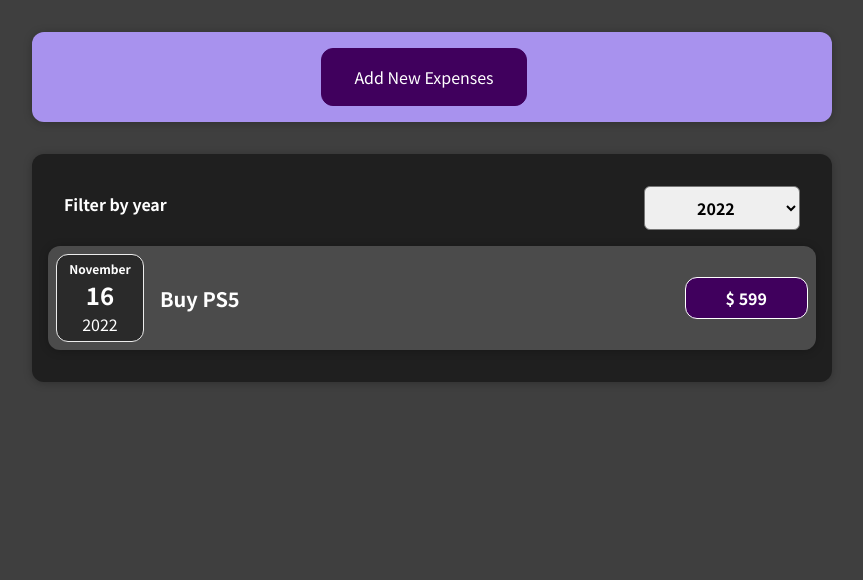
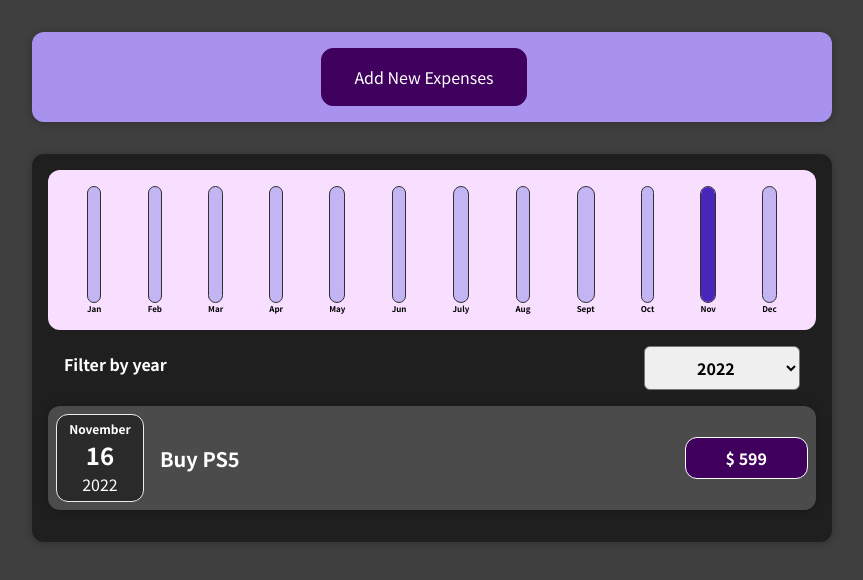
Before and after one commit to rayhanatmadja/react-expense-tracker, a React (Create React App) app: page / in a window 1280 px wide. Shown: the top 580 px of the page, without its empty margins (208-1071 px from the left). Built offline with nearby package versions, Linux system fonts and the light colour scheme.

Commit message:
adding chart and percentage

```diff
--- /dev/null
+++ b/src/components/Chart/Chart.css
@@ -0,0 +1,9 @@
+.chart {
+  padding: 1rem;
+  border-radius: 12px;
+  background-color: #f8dfff;
+  text-align: center;
+  display: flex;
+  justify-content: space-around;
+  height: 10rem;
+}
--- /dev/null
+++ b/src/components/Chart/Chart.js
@@ -0,0 +1,24 @@
+import React from "react";
+import ChartBar from "./ChartBar";
+import "./Chart.css";
+
+const Chart = ({ dataPoints }) => {
+  const dataPointsTotalValues = dataPoints.map(dataPoint => dataPoint.value);
+  const maxTotalValue = Math.max(...dataPointsTotalValues);
+
+  return (
+    <div className="chart">
+      {dataPoints.map(dataPoint => (
+        <ChartBar
+          key={dataPoint.id}
+          value={dataPoint.value}
+          maxValue={maxTotalValue}
+          dataLabel={dataPoint.label}
+          max={null}
+        />
+      ))}
+    </div>
+  );
+};
+
+export default Chart;
--- /dev/null
+++ b/src/components/Chart/ChartBar.css
@@ -0,0 +1,30 @@
+.chart-bar {
+  height: 100%;
+  display: flex;
+  flex-direction: column;
+  align-items: center;
+}
+
+.chart-bar__inner {
+  height: 100%;
+  width: 100%;
+  border: 1px solid #313131;
+  border-radius: 12px;
+  background-color: #c3b4f3;
+  overflow: hidden;
+  display: flex;
+  flex-direction: column;
+  justify-content: flex-end;
+}
+
+.chart-bar__fill {
+  background-color: #4826b9;
+  width: 100%;
+  transition: all 0.3s ease-out;
+}
+
+.chart-bar__label {
+  font-weight: bold;
+  font-size: 0.5rem;
+  text-align: center;
+}
--- /dev/null
+++ b/src/components/Chart/ChartBar.js
@@ -0,0 +1,24 @@
+import React from "react";
+import "./ChartBar.css";
+
+const ChartBar = ({ value, maxValue, dataLabel, max }) => {
+  let dataFillHeight = "0%";
+
+  if (maxValue > 0) {
+    dataFillHeight = Math.round((value / maxValue) * 100) + "%";
+  }
+
+  return (
+    <div className="chart-bar">
+      <div className="chart-bar__inner ">
+        <div
+          className="chart-bar__fill"
+          style={{ height: dataFillHeight }}
+        ></div>
+      </div>
+      <div className="chart-bar__label">{dataLabel}</div>
+    </div>
+  );
+};
+
+export default ChartBar;
--- a/src/components/Expenses/Expense.js
+++ b/src/components/Expenses/Expense.js
@@ -3,6 +3,7 @@
 import "./Expenses.css";
 import ExpensesFilter from "../ExpensesFilter/ExpensesFilter";
 import ExpenseList from "./ExpenseList";
+import ExpenseChart from "./ExpenseChart";
 
 const Expense = ({ data }) => {
   const [filterYear, setFilterYear] = useState("2022");
@@ -18,6 +19,7 @@
   return (
     <div>
       <Card className="expenses">
+        <ExpenseChart expensesData={filteredExpenses} />
         <ExpensesFilter
           onFilterSelected={filterSelectedHandler}
           selectValue={filterYear}
--- /dev/null
+++ b/src/components/Expenses/ExpenseChart.js
@@ -0,0 +1,28 @@
+import React from "react";
+import Chart from "../Chart/Chart";
+
+const ExpenseChart = ({ expensesData }) => {
+  const chartDataPoints = [
+    { id: 1, label: "Jan", value: 0 },
+    { id: 2, label: "Feb", value: 0 },
+    { id: 3, label: "Mar", value: 0 },
+    { id: 4, label: "Apr", value: 0 },
+    { id: 5, label: "May", value: 0 },
+    { id: 6, label: "Jun", value: 0 },
+    { id: 7, label: "July", value: 0 },
+    { id: 8, label: "Aug", value: 0 },
+    { id: 9, label: "Sept", value: 0 },
+    { id: 10, label: "Oct", value: 0 },
+    { id: 11, label: "Nov", value: 0 },
+    { id: 12, label: "Dec", value: 0 },
+  ];
+
+  for (const expense of expensesData) {
+    const expenseMonth = expense.date.getMonth();
+    chartDataPoints[expenseMonth].value += expense.amount;
+  }
+
+  return <Chart dataPoints={chartDataPoints} />;
+};
+
+export default ExpenseChart;
```
